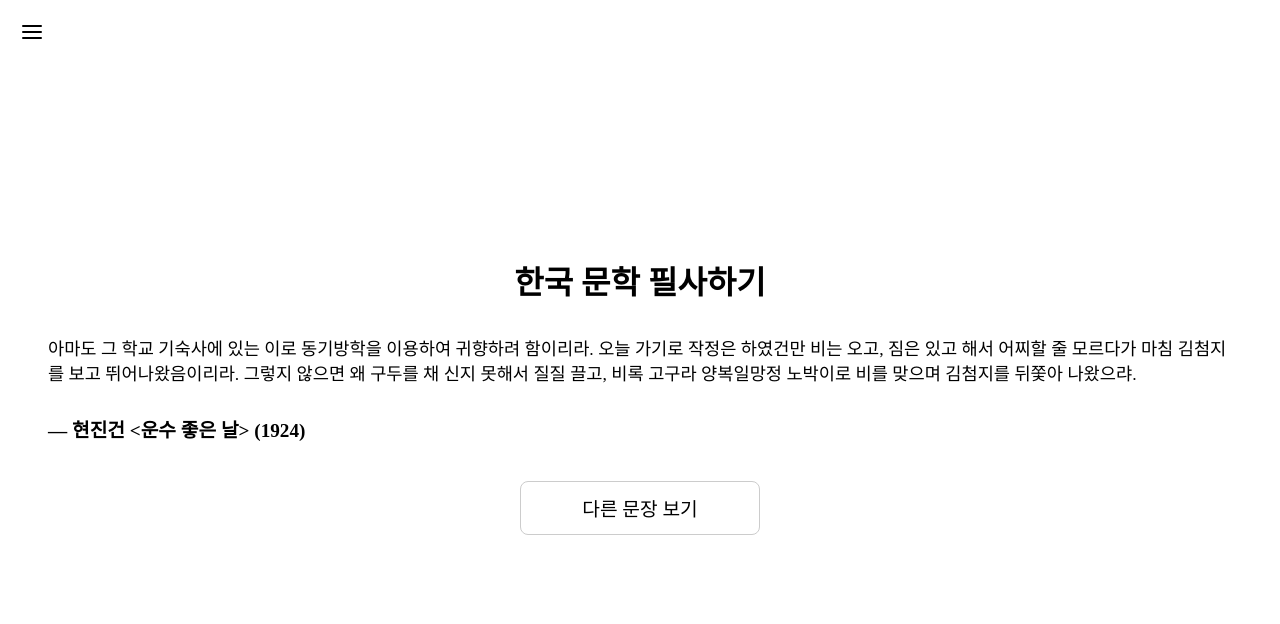
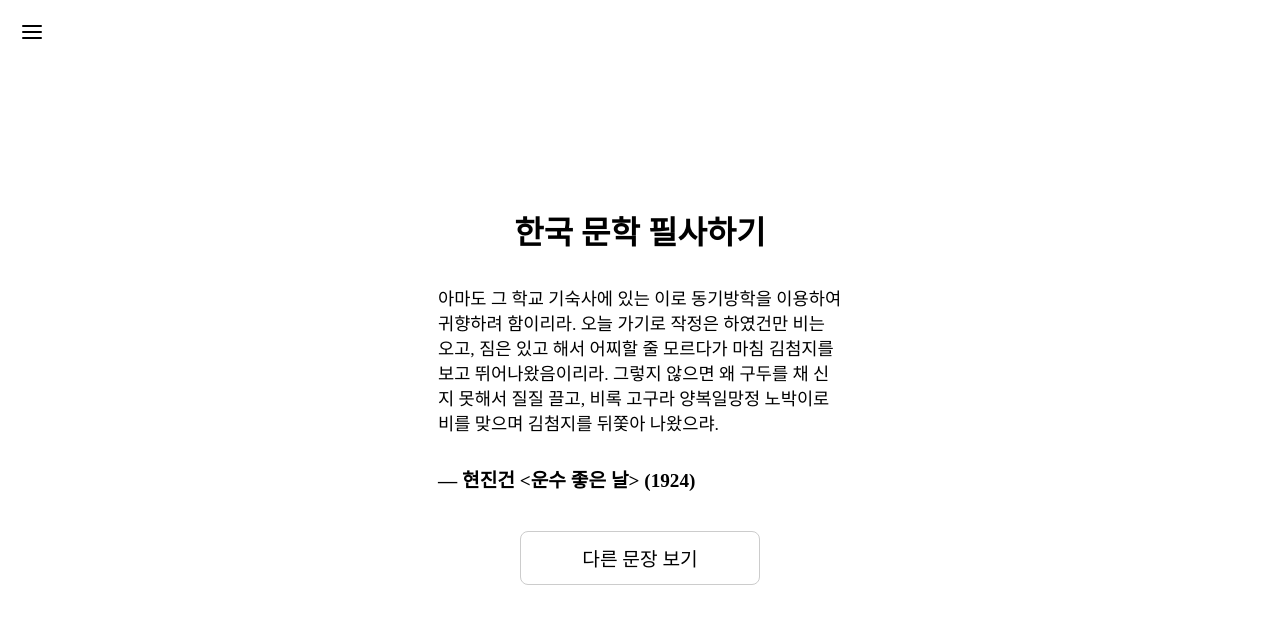
Before and after one commit to d0ix2/filsa, a React (Create React App) app: page /korean in a window 1280 px wide. Shown: the top 624 px of the page. Built offline with nearby package versions, Linux system fonts and the light colour scheme.

Commit message:
[STYLE] 필사 페이지 컴포넌트 배치 수정

```diff
--- a/src/pages/FilsaPage/FilsaPage.style.js
+++ b/src/pages/FilsaPage/FilsaPage.style.js
@@ -15,6 +15,8 @@ const fadeInUp = keyframes`
 // 반응형으로 변경
 export const FilsaItem = styled.div`
   min-height: 100vh;
+  width: 100%;
+  max-width: 500px;
   padding: 2rem 1rem;
   display: flex;
   flex-direction: column;
--- a/src/styles/GlobalStyle.js
+++ b/src/styles/GlobalStyle.js
@@ -4,6 +4,8 @@ export const GlobalStyle = createGlobalStyle`
   body {
     font-optical-sizing: auto;
     font-style: normal;
+    display: flex;
+    justify-content: center;
     background-color: ${(props) => props.theme.color.background};
     }
 
```
